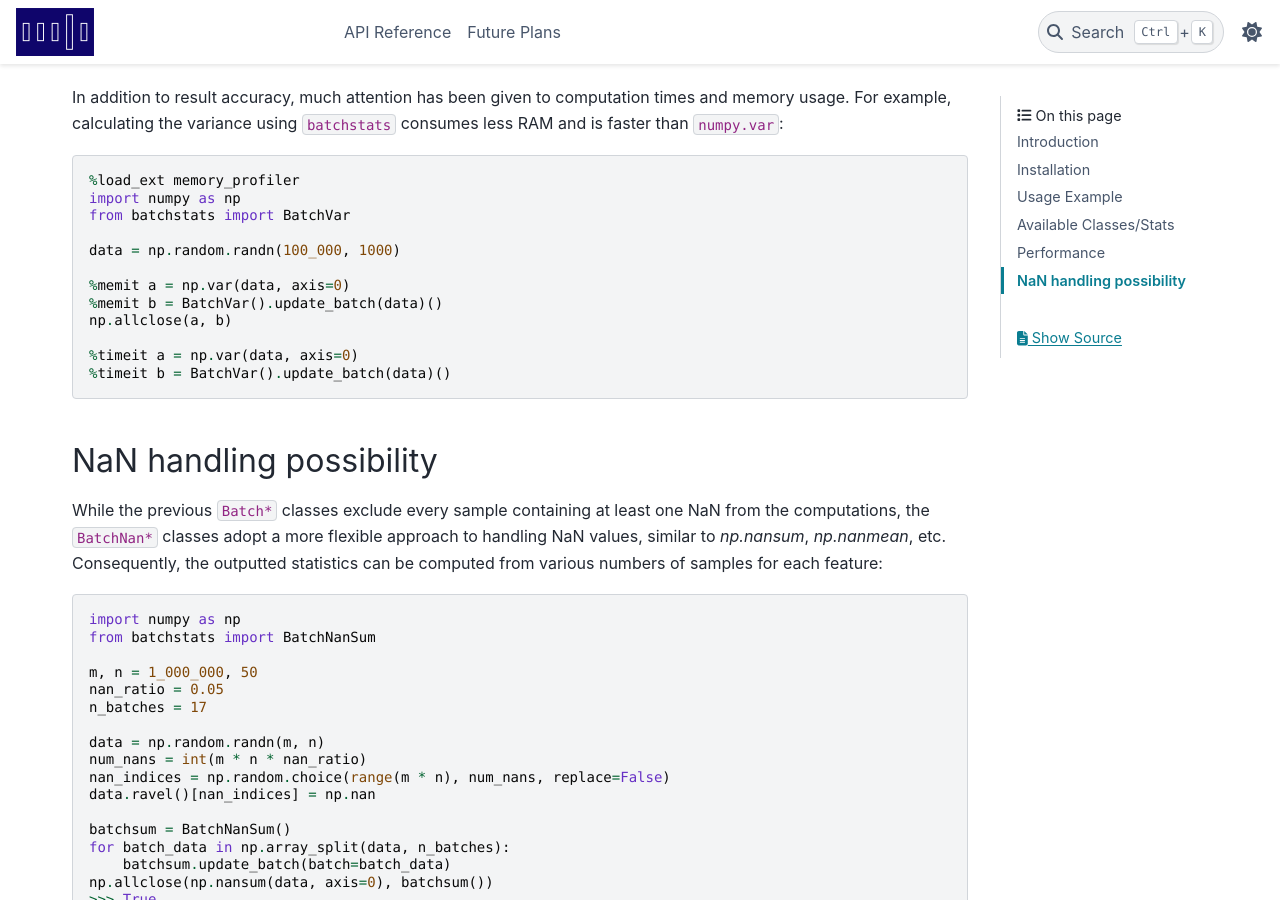
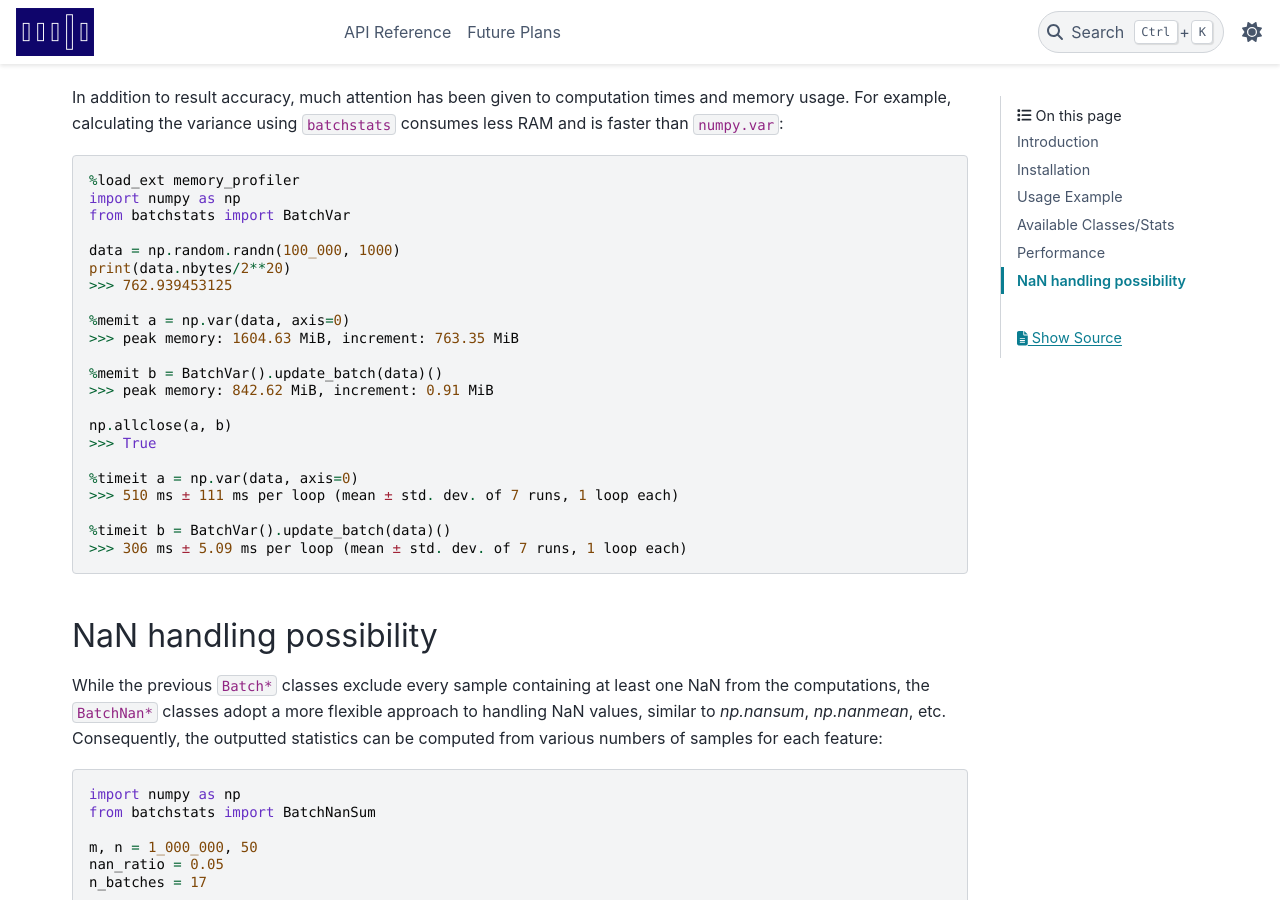
Before and after one commit to CyrilJl/BatchStats, a Sphinx documentation site: the page built from docs/source/index.rst, in a window 1280 px wide and 900 px high, scrolled down 2190 px. Built offline with Sphinx 7.4.7 and the PyData theme 0.15.4, drawn with Linux system fonts in a browser that asks for light colours.

Commit message:
code-block var

```diff
--- a/docs/source/index.rst
+++ b/docs/source/index.rst
@@ -119,13 +119,23 @@ In addition to result accuracy, much attention has been given to computation tim
     from batchstats import BatchVar
 
     data = np.random.randn(100_000, 1000)
+    print(data.nbytes/2**20)
+    >>> 762.939453125
 
     %memit a = np.var(data, axis=0)
+    >>> peak memory: 1604.63 MiB, increment: 763.35 MiB
+
     %memit b = BatchVar().update_batch(data)()
+    >>> peak memory: 842.62 MiB, increment: 0.91 MiB
+
     np.allclose(a, b)
+    >>> True
 
     %timeit a = np.var(data, axis=0)
+    >>> 510 ms ± 111 ms per loop (mean ± std. dev. of 7 runs, 1 loop each)
+
     %timeit b = BatchVar().update_batch(data)()
+    >>> 306 ms ± 5.09 ms per loop (mean ± std. dev. of 7 runs, 1 loop each)
 
 NaN handling possibility
 ------------------------
```
